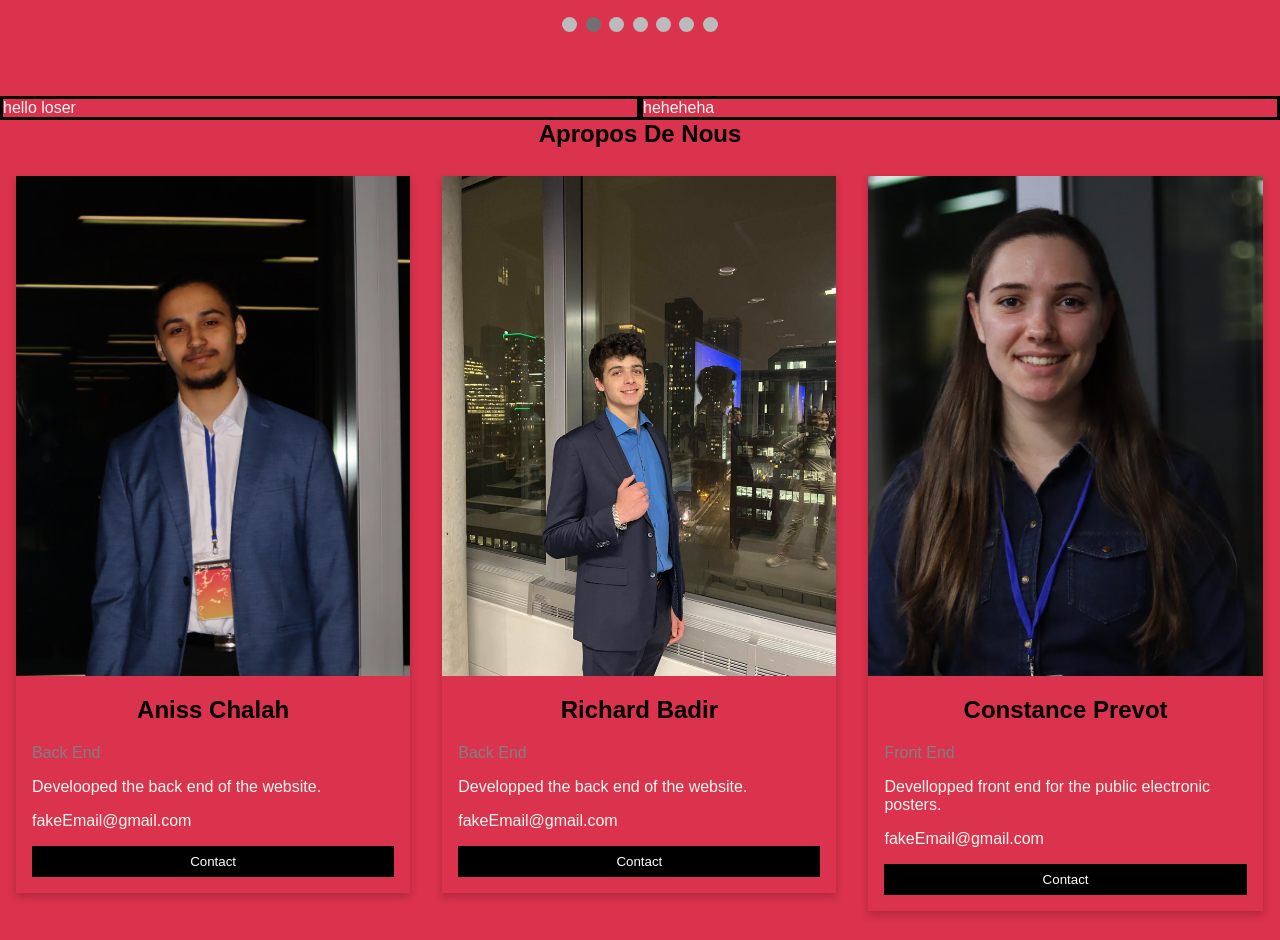
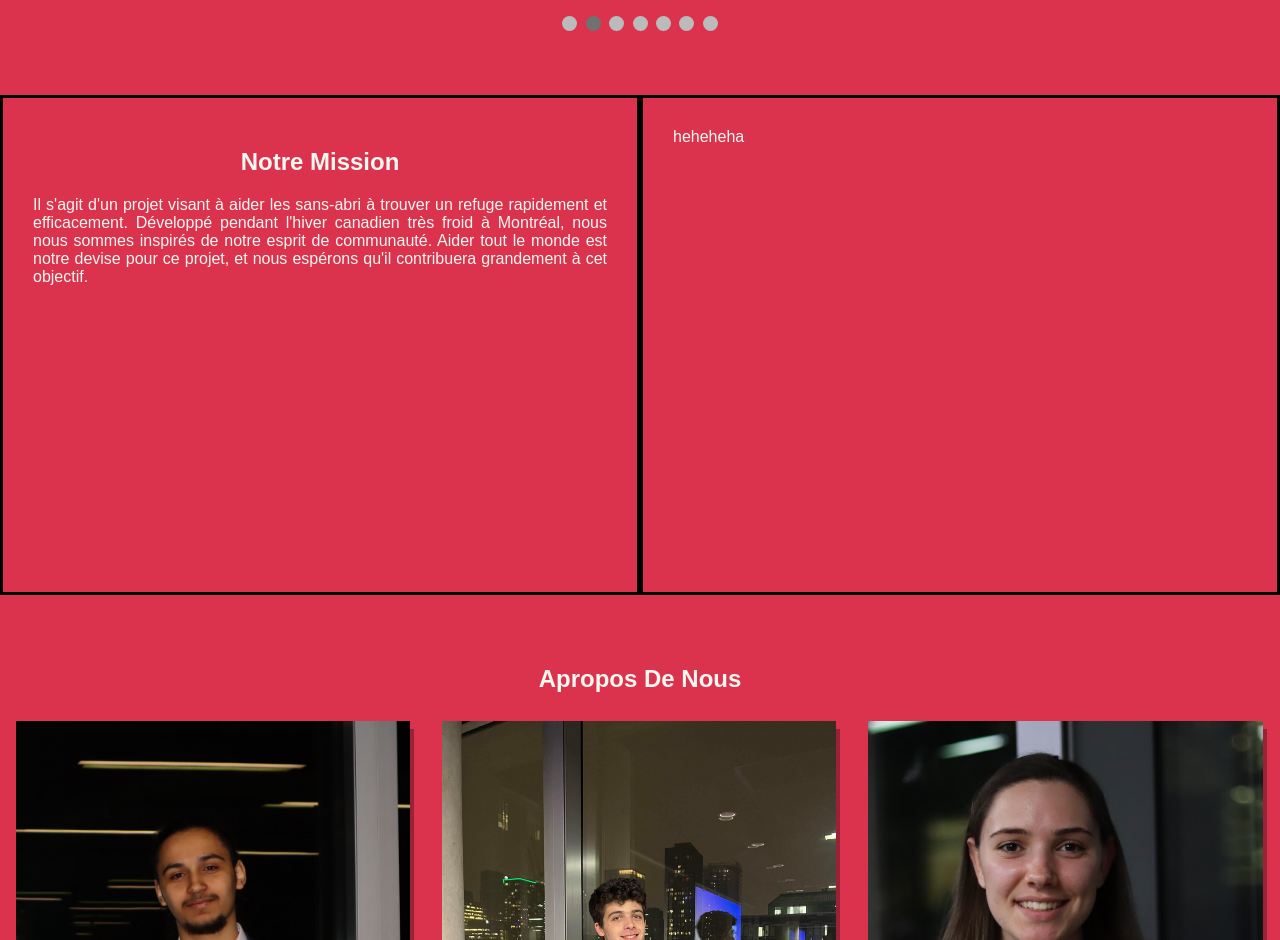
Before and after one commit to ACCISA/shelter-finder, a Flask app: template templates/frontPage.html in a window 1280 px wide. Shown: the part 519-1459 px from the top of the page. Run offline with Flask 2, Linux system fonts and the light colour scheme; the template is opened without the code that fills it, so the values that code supplies are empty.

Commit message:
final update for about us and start of our mission

```diff
--- a/static/Slider.css
+++ b/static/Slider.css
@@ -3,11 +3,20 @@
 html,body{
 background-color : #DB324D
 }
-h2{
+
+.whiteBackground{
+  background-color: #F3F7F0 ;
+  height:30px;
+}
+
+h1{
+  background-color: #F3F7F0;
 font-weight: bold;
 text-align: center;
 text-decoration: wavy;
 color: black;
+padding: 0;
+margin: 0;
 }
 html{
 color: #F3F7F0;
@@ -40,6 +49,10 @@ text-align: center;
   height:60px;
   background-color: transparent;
 }
+.superBreak{
+  height: 550px;
+  background-color: transparent;
+}
 /* Number text (1/7) */
 .numbertext {
 color: #f2f2f2;
@@ -70,8 +83,9 @@ html {
 }
 
 .card {
-  box-shadow: 0 4px 8px 0 rgba(0, 0, 0, 0.2);
+  box-shadow: 4px 8px 0 rgba(0, 0, 0, 0.3);
   margin: 8px;
+
 }
 
 
@@ -158,50 +172,22 @@ to {opacity: 1}
 .text {font-size: 11px}
 }
 
-
+/* split mission part */
 .leftMission{
+  text-align: justify;
+  text-justify: inter-word;
   float: left;
   width: 50%;
   border: solid black;
+  height : 500px;
+  padding: 30px;
 }
 
 .rightMission{
   float: right;
   width: 50%;
   border: solid black;
-
+  height : 500px;
+  height : 500px;
+  padding: 30px;
 }
-
-/*split the mission part*/
-.split {
-  height: 100%;
-  width: 50%;
-  position: fixed;
-  z-index: 1;
-  top: 0;
-  overflow-x: hidden;
-  padding-top: 20px;
-}
-
-.left {
-  left: 0;
-  background-color: #111;
-}
-
-.right {
-  right: 0;
-  background-color: red;
-}
-
-.centered {
-  position: absolute;
-  top: 50%;
-  left: 50%;
-  transform: translate(-50%, -50%);
-  text-align: center;
-}
-
-.centered img {
-  width: 150px;
-  border-radius: 50%;
-}
--- a/templates/frontPage.html
+++ b/templates/frontPage.html
@@ -6,10 +6,11 @@
 </head>
 
 
-
+<div class="whiteBackground">
+</div>
 
 <body span="color:#DB324D">
-<h2>Shelter Finder</h2>
+<h1>Shelter Finder</h1>
 
 
 <!--THE SLIDESHOW-->
@@ -79,12 +80,14 @@
 
 <!--Notre mission-->
 <div class="leftMission">
-  hello loser
+  <h2 span style="text-align: center;">Notre Mission</h2>
+  Il s'agit d'un projet visant à aider les sans-abri à trouver un refuge rapidement et efficacement. Développé pendant l'hiver canadien très froid à Montréal, nous nous sommes inspirés de notre esprit de communauté. Aider tout le monde est notre devise pour ce projet, et nous espérons qu'il contribuera grandement à cet objectif.
 </div>
 <div class="rightMission">
   heheheha
 </div>
-
+<div class="superBreak">
+</div>
 
 <!--APROPOS DE NOUS-->
 <h2 style="text-align:center">Apropos De Nous</h2>
@@ -142,31 +145,6 @@
   </div>
 </div>
 
-
-
-
-
-
-
-
-
-
-
-
-<div id="about-us">
-<h2>Apropos De Nous</h2><br><br>
-Il s'agit d'un projet visant à aider les sans-abri à trouver un refuge rapidement et efficacement. Développé pendant l'hiver canadien très froid à Montréal, nous nous sommes inspirés de notre esprit de communauté. Aider tout le monde est notre devise pour ce projet, et nous espérons qu'il contribuera grandement à cet objectif.
-
-
-
-
-
-
-
-<div class="teamPic">
-  <img src="https://cdn.logo.com/hotlink-ok/logo-social.png" style="object-fit: cover;width:100%;height:400px">
-</div>
-
 </div>
 
 
```
